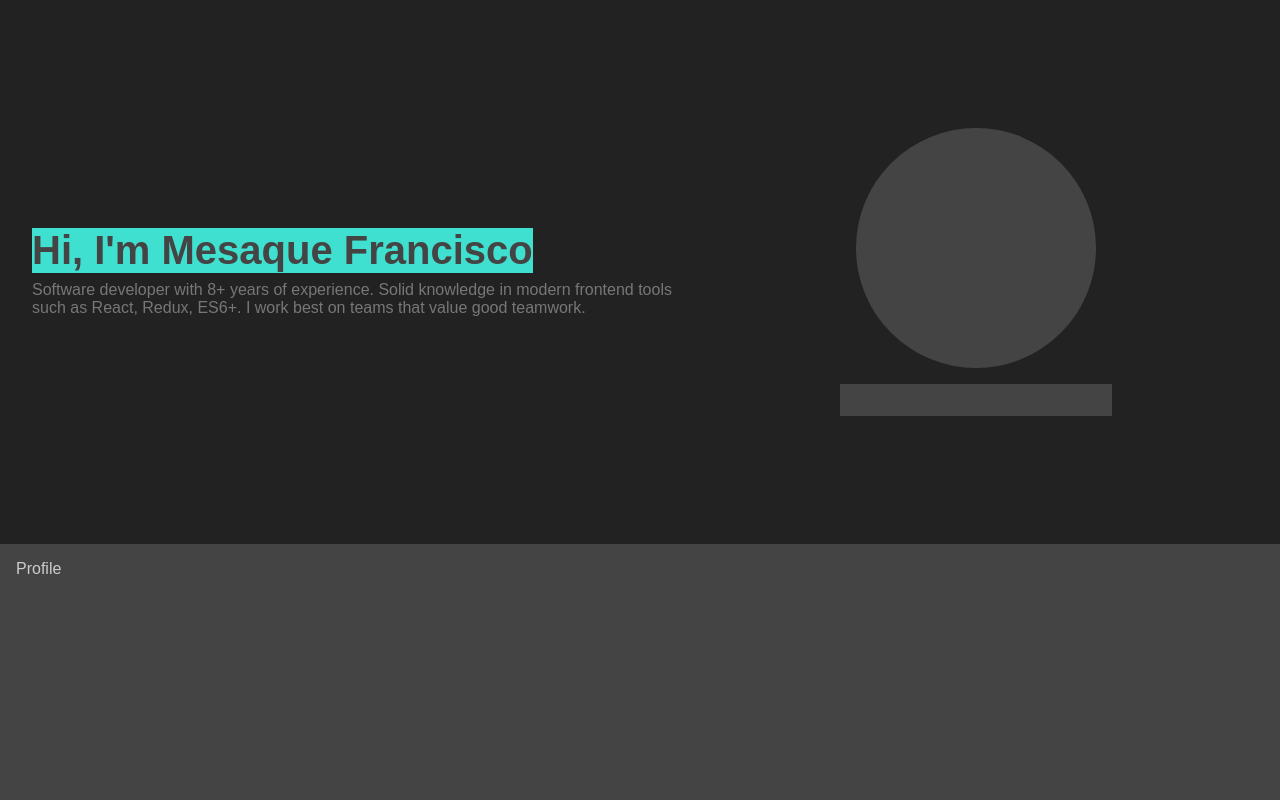
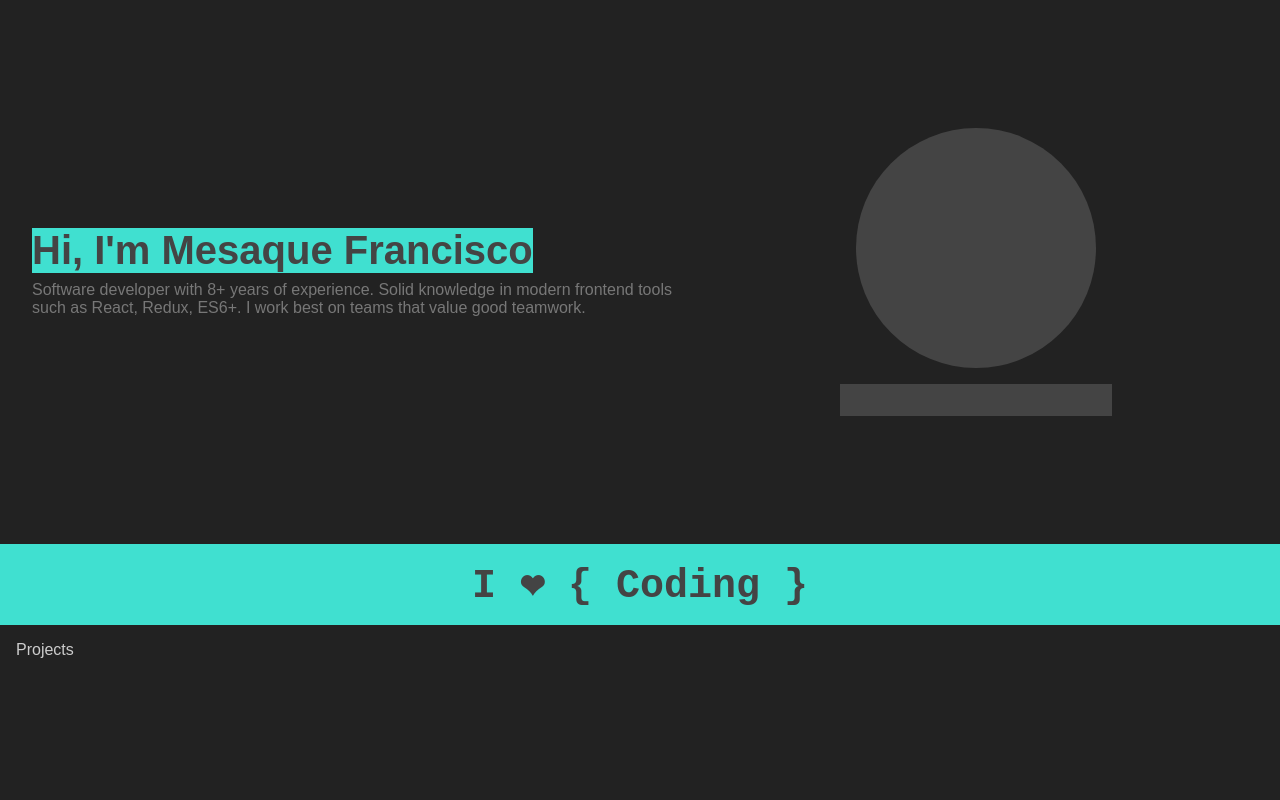
Before and after one commit to mesaquen/mesaquen.github.io, a React (Create React App) app: page / in a window 1280 px wide. Shown: the top 800 px of the page. Built offline with nearby package versions, Linux system fonts and the light colour scheme; no server answers.

Commit message:
Adding Profile section

```diff
--- a/src/components/Typo/index.js
+++ b/src/components/Typo/index.js
@@ -1,15 +1,22 @@
 import styled from 'styled-components'
+import { prepareRules } from '../../utils/styleUtil'
 
+const rules = prepareRules({
+  size: 'font-size',
+})
 export const Title = styled.h1`
   font-size: ${(props) => props.theme.sizes.XL};
+  ${rules}
 `
 
 export const Subtitle = styled.h2`
   font-size: ${(props) => props.theme.sizes.L};
+  ${rules}
 `
 
 const Typo = styled.p`
   color: ${(props) => props.theme.color.secondaryTextIcons};
+  ${rules}
 `
 
 export default Typo
--- /dev/null
+++ b/src/hooks/useTypingMachine.js
@@ -0,0 +1,38 @@
+import { useEffect, useState } from 'react'
+
+const useTypingMachine = (
+  words,
+  options = { typeDelay: 200, wordDelay: 2000 }
+) => {
+  const { typeDelay, wordDelay } = options
+  const [currentIndex, setCurrentIndex] = useState(0)
+  const [isDeleting, setIsDeleting] = useState(false)
+  const [display, setDisplay] = useState('')
+  const [delta, setDelta] = useState(typeDelay)
+
+  useEffect(() => {
+    const index = currentIndex % words.length
+    const fullText = words[index]
+
+    const nextCharIndex = isDeleting ? display.length - 1 : display.length + 1
+    setDelta(typeDelay - Math.random() * 100)
+    if (!isDeleting && display === fullText) {
+      setIsDeleting(true)
+      setDelta(wordDelay)
+    } else if (isDeleting && display === '') {
+      setIsDeleting(false)
+      setCurrentIndex(currentIndex + 1)
+    }
+
+    const timeout = setTimeout(
+      () => setDisplay(fullText.substring(0, nextCharIndex)),
+      delta
+    )
+
+    return () => clearTimeout(timeout)
+  }, [display, currentIndex, isDeleting])
+
+  return display
+}
+
+export default useTypingMachine
--- a/src/lang/en-US.json
+++ b/src/lang/en-US.json
@@ -2,5 +2,10 @@
     "greeting": "Hi, I'm Mesaque Francisco",
     "greeting.bio": "Software developer with {count, plural, =0 {zero years} one {#+ year} other {#+ years}} of experience. Solid knowledge in modern frontend tools such as React, Redux, ES6+. I work best on teams that value good teamwork.",
     "easter.egg.binary": "1001001 100000 1010011 110010 100000 1000011 1001111 1000100 1001001 1001110 1000111",
-    "easter.egg.base64": "eyJuYW1lIjoiTWVzYXF1ZSIsImJpbyI6IlJvY2tpbicgb3V0IHNpbmNlIDkyIn0="
+    "easter.egg.base64": "eyJuYW1lIjoiTWVzYXF1ZSIsImJpbyI6IlJvY2tpbicgb3V0IHNpbmNlIDkyIn0=",
+
+    "coding": "Coding",
+    "developing": "Developing",
+    "testing": "Testing",
+    "sharing": "Sharing"
 }
--- a/src/pages/PageStyles.js
+++ b/src/pages/PageStyles.js
@@ -1,6 +1,18 @@
 import styled from 'styled-components'
 import Flex from '../components/Flex'
+import { prepareRules } from '../utils/styleUtil'
+
+const rules = prepareRules({
+  color: 'color',
+})
 
 export const Container = styled(Flex)`
   min-height: 30rem;
 `
+export const ProfileCodeText = styled.span`
+  font-size: ${({ theme }) => theme.sizes.XL};
+  color: white;
+  font-weight: bold;
+  font-family: monospace;
+  ${rules}
+`
--- a/src/pages/Profile.jsx
+++ b/src/pages/Profile.jsx
@@ -1,8 +1,42 @@
 import React from 'react'
-import { Container } from './PageStyles'
+import Flex from '../components/Flex'
+import useTypingMachine from '../hooks/useTypingMachine'
+import useI18n from '../hooks/useI18n'
+
+import { ProfileCodeText as Typo } from './PageStyles'
+import Text from '../components/Typo'
+import { useTheme } from 'styled-components'
+
+const HEART = String.fromCharCode(10084)
 
 const Profile = () => {
-  return <Container>Profile</Container>
+  const theme = useTheme()
+  const { __ } = useI18n()
+
+  const words = [
+    __('react', { defaultMessage: 'React' }),
+    __('coding'),
+    __('react.native', { defaultMessage: 'React Native' }),
+    __('pizza', { defaultMessage: 'Pizza' }),
+    __('no.sql', { defaultMessage: 'NoSQL' }),
+    __('js', { defaultMessage: 'EcmaScript' }),
+    __('frontend', { defaultMessage: 'Frontend' }),
+    __('sharing'),
+    __('testing'),
+    __('developing'),
+    __('sql', { defaultMessage: 'SQL' }),
+  ]
+  const value = useTypingMachine(words)
+  return (
+    <Flex
+      alignItems="center"
+      justifyContent="center"
+      direction="row"
+      backgroundColor={theme.color.accent}
+    >
+      <Typo color={theme.color.background}>{`I ${HEART} { ${value} }`}</Typo>
+    </Flex>
+  )
 }
 
 export default Profile
```
